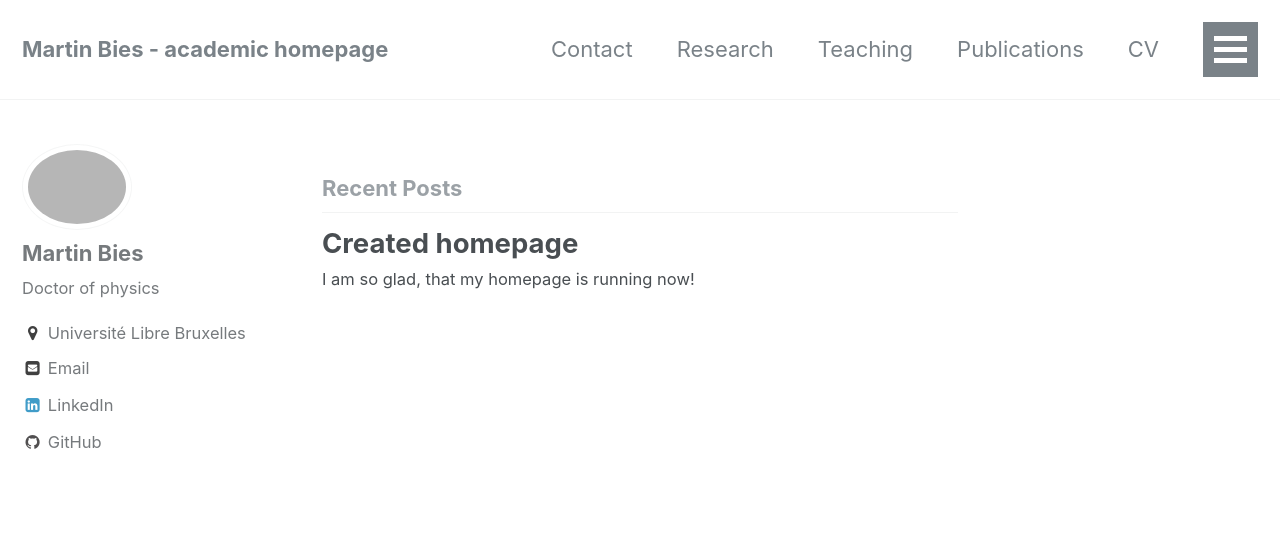
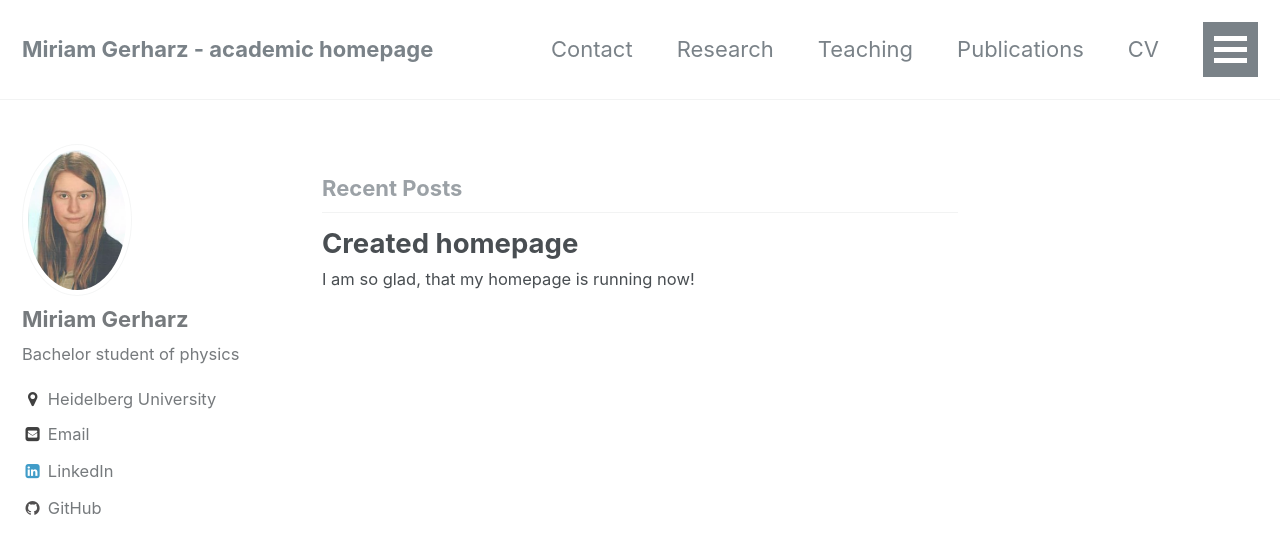
Before and after one commit to MiriamG97/Miriam-Gerharz.github.io, a Jekyll site: the page built from index.html, in a window 1280 px wide and 900 px high. Shown: the top 554 px of the window. Built offline with Jekyll 4.4.1, drawn with Linux system fonts in a browser that asks for light colours; the list of posts is cut into pages by our own code; some of the changed text lies outside the part shown.

Commit message:
Update _config.yml

```diff
--- a/_config.yml
+++ b/_config.yml
@@ -7,20 +7,20 @@
 
 # Site Settings
 locale                   : "en-US"
-title                    : "Martin Bies - academic homepage"
+title                    : "Miriam Gerharz - academic homepage"
 title_separator          : "-"
-name                     : &name "Martin Bies"
-description              : "Martin Bies's academic homepage"
-url                      : "https://mainzelfraeulein.github.io"
+name                     : &name "Miriam Gerharz"
+description              : "Miriam Gerharz's academic homepage"
+url                      : "https://miriam-gerharz.github.io"
 baseurl                  : ""
-repository               : "mainzelfraeulein/mainzelfraeulein.github.io"
+repository               : "miriam-gerharz/miriam-gerharz.github.io"
 teaser                   : # path of fallback teaser image, e.g. "/assets/images/500x300.png"
 # breadcrumbs            : false # true, false (default)
 words_per_minute         : 200
 comments:
   provider               : "disqus"
   disqus:
-    shortname            : mainzelfraeulein-github-io
+    shortname            : miriam-gerharz-github-io
   discourse:
     server               : # https://meta.discourse.org/t/embedding-discourse-comments-via-javascript/31963 , e.g.: meta.discourse.org
   facebook:
@@ -79,10 +79,10 @@ analytics:
 # Site Author
 author:
   name             : *name
-  avatar           : "/picture.jpg"
-  bio              : "Doctor of physics"
-  location         : "Université Libre Bruxelles"
-  email            : "MartinBies@ulb.ac.be"
+  avatar           : "/Bewerbungsbild.jpg"
+  bio              : "Bachelor student of physics"
+  location         : "Heidelberg University"
+  email            : "gerharz@stud.uni-heidelberg.de"
   uri              :
   bitbucket        : # "math_barakat"
   codepen          :
@@ -90,13 +90,13 @@ author:
   flickr           :
   facebook         :
   foursquare       :
-  github           : "HereAround"
+  github           : "Miriam-Gerharz"
   gitlab           :
   google_plus      :
   keybase          :
   instagram        :
   lastfm           :
-  linkedin         : "martin-bies-000a1156"
+  linkedin         : "miriam-gerharz-94b166183"
   pinterest        :
   soundcloud       :
   stackoverflow    : # "10355/mohamed-barakat"
@@ -113,7 +113,7 @@ author:
 include:
   - .htaccess
   - _pages
-  - "CV_MartinBies.pdf"
+  - "CV_MiriamGerharz.pdf"
 exclude:
   - "*.sublime-project"
   - "*.sublime-workspace"
```
